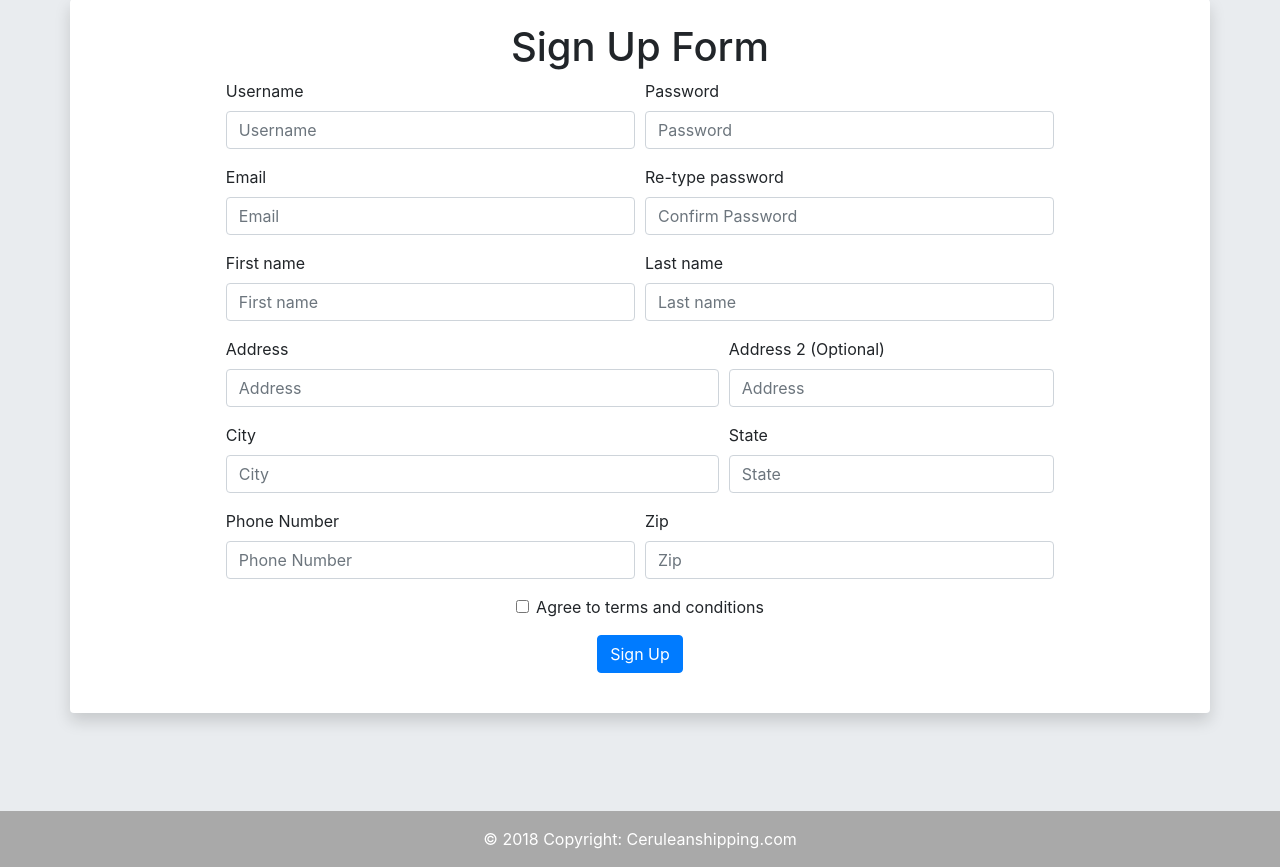
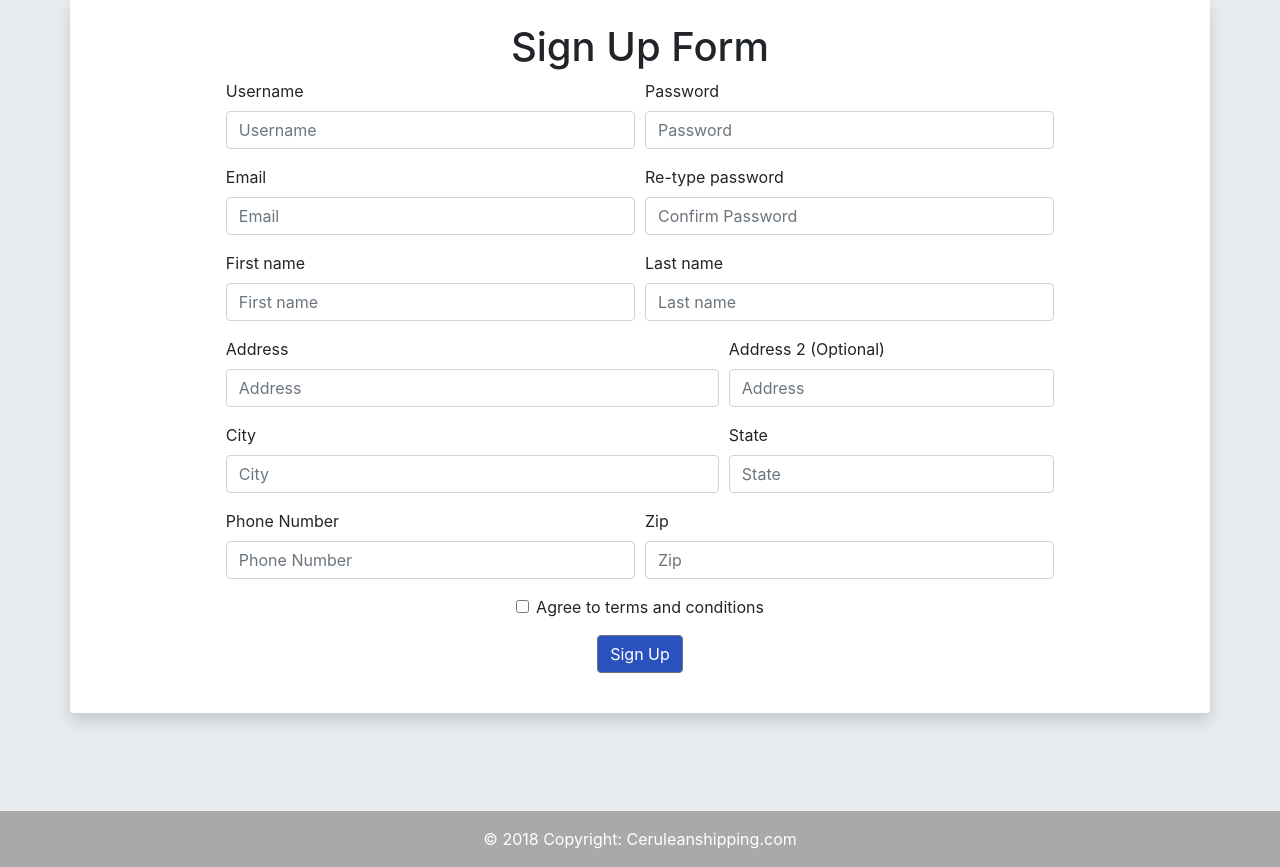
Before and after one commit to dannehtran/cerulean, a PHP site: page /register.php in a window 1280 px wide. Shown: the part 149-1016 px from the top of the page. Run offline with PHP 8.4, Linux system fonts and the light colour scheme.

Commit message:
Changed button style

```diff
--- a/register.php
+++ b/register.php
@@ -146,7 +146,7 @@
          You must agree before submitting.
        </div>
      </div>
-     <button class="btn btn-primary mt-3" type="submit" name="register">Sign Up</button>
+     <button class="btn btn-secondary btn-rounded mt-3 buttonColor" type="submit" name="register">Sign Up</button>
    </div>
  </form>
 </div>
```
